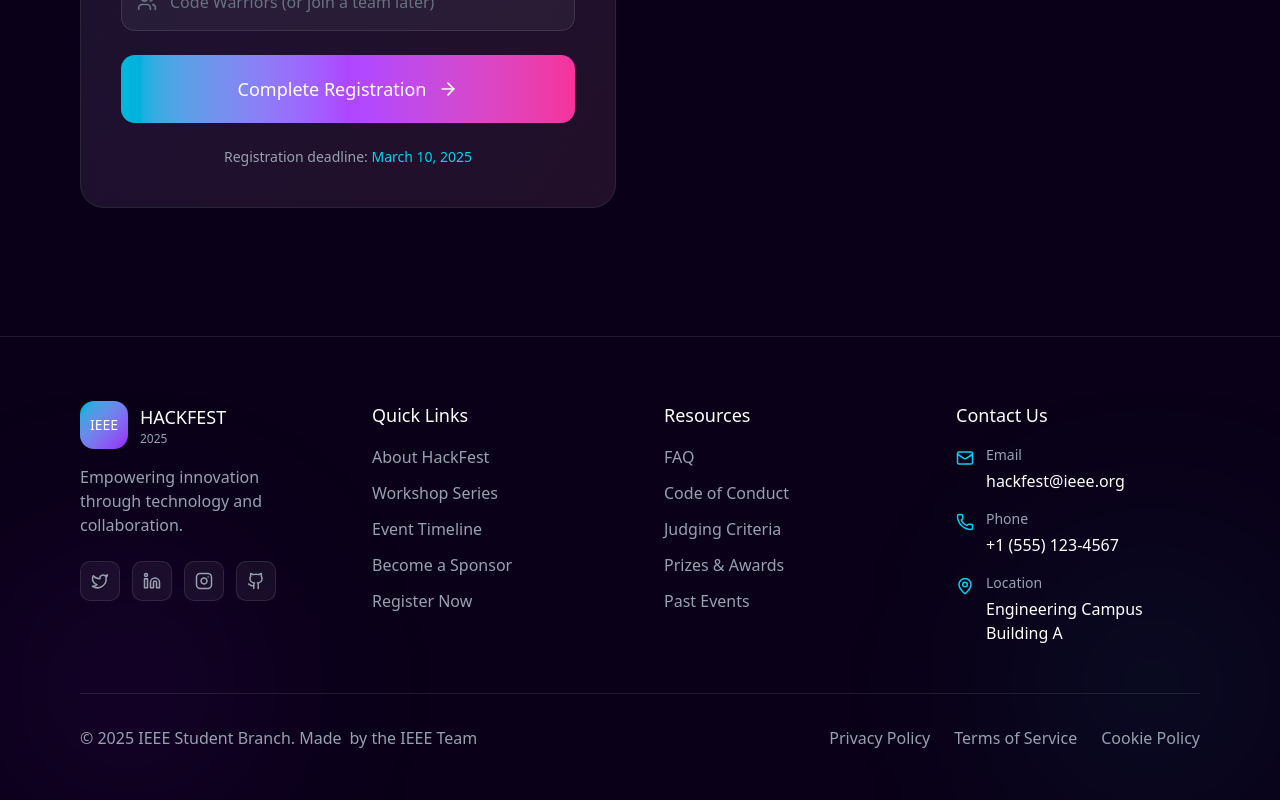
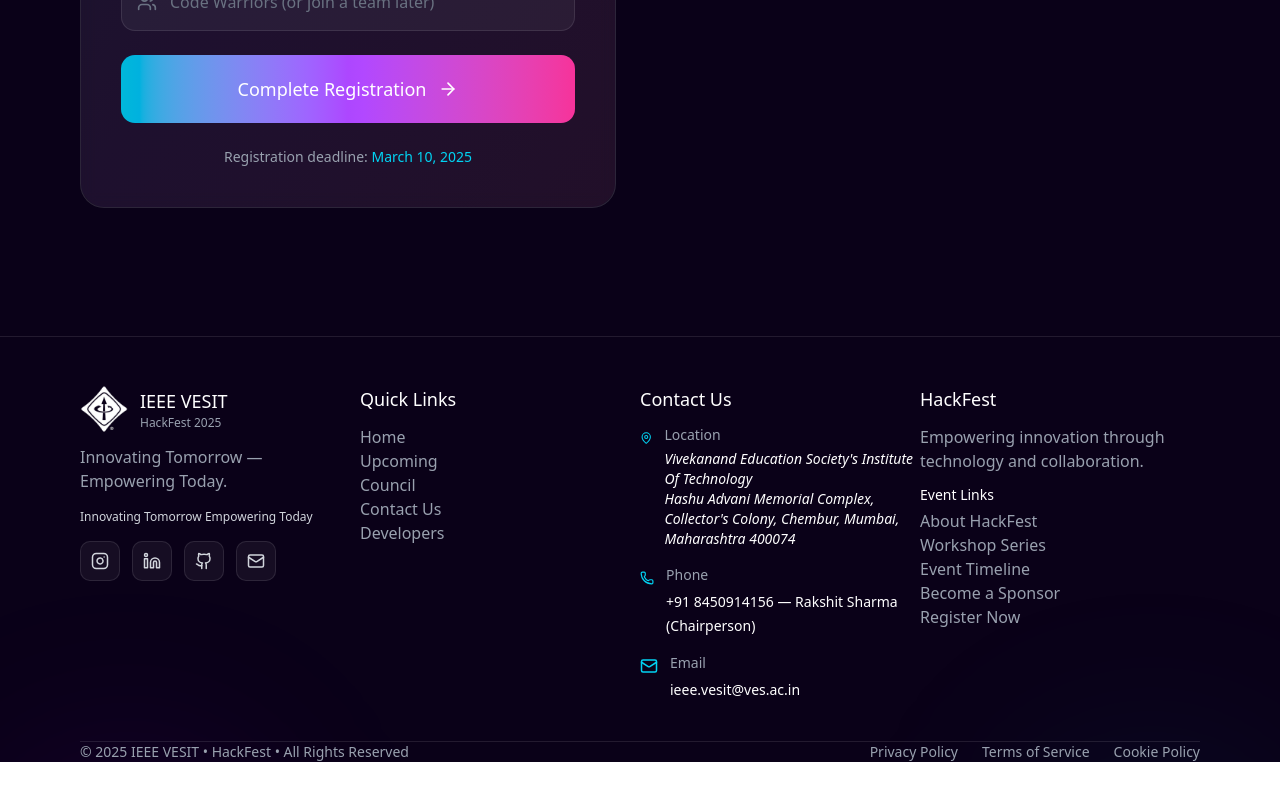
Before and after one commit to krishgit24/Hackathon_website, a React (Vite) app: page / in a window 1280 px wide. Shown: the part 9032-9832 px from the top of the page. After the commit the page ends 9794 px from the top, so only its background shows below. Built offline with nearby package versions, Linux system fonts and the light colour scheme.

Commit message:
changed footer

```diff
--- a/package.json
+++ b/package.json
@@ -41,6 +41,7 @@
     "react-dom": "^18.3.1",
     "react-hook-form": "^7.55.0",
     "react-resizable-panels": "^2.1.7",
+    "react-router-dom": "^7.9.6",
     "recharts": "^2.15.2",
     "sonner": "^2.0.3",
     "tailwind-merge": "^1.14.0",
--- a/src/App.tsx
+++ b/src/App.tsx
@@ -5,7 +5,7 @@
 import { Timeline } from './components/Timeline';
 import { Sponsors } from './components/Sponsors';
 import { Registration } from './components/Registration';
-import { Footer } from './components/Footer';
+import Footer  from './components/Footer';
 
 export default function App() {
   return (
--- a/src/components/Footer.tsx
+++ b/src/components/Footer.tsx
@@ -1,165 +1,140 @@
-import React from 'react';
-import { Mail, Phone, MapPin, Twitter, Linkedin, Instagram, Github, Heart } from 'lucide-react';
+// src/components/Footer.tsx
+import React from "react";
+import {
+  Mail,
+  Phone,
+  MapPin,
+  Linkedin,
+  Instagram,
+  Github,
+} from "lucide-react";
+import logo from "../Assets/logo.png"; // adjust path if needed
 
-export function Footer() {
+export default function Footer() {
   return (
-    <footer className="relative border-t border-white/10 py-16 px-8 lg:px-20">
+    <footer className="relative border-t border-white/10 py-12 px-6 lg:px-20 overflow-hidden ">
+      {/* background gradient */}
       <div className="absolute inset-0 bg-gradient-to-b from-transparent to-[#0a0118]" />
 
-      <div className="relative z-10 max-w-7xl mx-auto">
-        <div className="grid md:grid-cols-4 gap-12 mb-12">
-          {/* Brand */}
+      <div className="relative z-10 max-w-7xl mx-auto mt-12">
+        <div className="grid md:grid-cols-4 gap-10 mb-10 text-white">
+          {/* Logo + Tagline */}
           <div>
-            <div className="flex items-center space-x-3 mb-4">
-              <div className="w-12 h-12 bg-gradient-to-br from-cyan-500 to-purple-600 rounded-xl flex items-center justify-center">
-                <span className="text-white text-sm">IEEE</span>
-              </div>
+            <div className="flex items-center space-x-3 mb-3">
+              <img
+                src={logo}
+                alt="IEEE VESIT Logo"
+                className="w-12 h-12 object-contain rounded-md"
+                style={{ maxHeight: 48 }}
+              />
               <div>
-                <div className="text-white text-lg">HACKFEST</div>
-                <div className="text-gray-400 text-xs">2025</div>
+                <div className="text-white text-lg font-semibold">IEEE VESIT</div>
+                <div className="text-gray-400 text-xs">HackFest 2025</div>
               </div>
             </div>
-            <p className="text-gray-400 mb-6">
-              Empowering innovation through technology and collaboration.
-            </p>
-            <div className="flex space-x-3">
-              <a href="#" className="w-10 h-10 bg-white/5 border border-white/10 rounded-lg flex items-center justify-center hover:bg-white/10 hover:border-cyan-500/50 transition-all">
-                <Twitter className="text-gray-400 hover:text-cyan-400 transition-colors" size={18} />
+
+            <p className="text-gray-400 mb-4">Innovating Tomorrow — Empowering Today.</p>
+
+            <div className="flex items-center my-3">
+              <div className="border-t border-white/10 flex-grow mx-2" />
+              <p className="text-xs italic text-gray-300 text-center mb-4" >Innovating Tomorrow Empowering Today</p>
+              <div className="border-t border-white/10 flex-grow mx-2" />
+            </div>
+
+            <div className="flex space-x-3 mt-3">
+              <a href="https://www.instagram.com/ieee_vesit/?hl=en" target="_blank" rel="noreferrer" className="w-10 h-10 bg-white/5 border border-white/10 rounded-lg flex items-center justify-center">
+                <Instagram size={18} className="text-gray-300" />
               </a>
-              <a href="#" className="w-10 h-10 bg-white/5 border border-white/10 rounded-lg flex items-center justify-center hover:bg-white/10 hover:border-cyan-500/50 transition-all">
-                <Linkedin className="text-gray-400 hover:text-cyan-400 transition-colors" size={18} />
+              <a href="https://www.linkedin.com/company/ieeevesit/" target="_blank" rel="noreferrer" className="w-10 h-10 bg-white/5 border border-white/10 rounded-lg flex items-center justify-center">
+                <Linkedin size={18} className="text-gray-300" />
               </a>
-              <a href="#" className="w-10 h-10 bg-white/5 border border-white/10 rounded-lg flex items-center justify-center hover:bg-white/10 hover:border-cyan-500/50 transition-all">
-                <Instagram className="text-gray-400 hover:text-cyan-400 transition-colors" size={18} />
+              <a href="https://github.com/ieee-vesit" target="_blank" rel="noreferrer" className="w-10 h-10 bg-white/5 border border-white/10 rounded-lg flex items-center justify-center">
+                <Github size={18} className="text-gray-300" />
               </a>
-              <a href="#" className="w-10 h-10 bg-white/5 border border-white/10 rounded-lg flex items-center justify-center hover:bg-white/10 hover:border-cyan-500/50 transition-all">
-                <Github className="text-gray-400 hover:text-cyan-400 transition-colors" size={18} />
+              <a href="mailto:ieee.vesit@ves.ac.in" className="w-10 h-10 bg-white/5 border border-white/10 rounded-lg flex items-center justify-center">
+                <Mail size={18} className="text-gray-300" />
               </a>
             </div>
           </div>
 
           {/* Quick Links */}
           <div>
-            <h3 className="text-white text-lg mb-4">Quick Links</h3>
-            <ul className="space-y-3">
-              <li>
-                <a href="#about" className="text-gray-400 hover:text-cyan-400 transition-colors">
-                  About HackFest
-                </a>
-              </li>
-              <li>
-                <a href="#workshops" className="text-gray-400 hover:text-cyan-400 transition-colors">
-                  Workshop Series
-                </a>
-              </li>
-              <li>
-                <a href="#timeline" className="text-gray-400 hover:text-cyan-400 transition-colors">
-                  Event Timeline
-                </a>
-              </li>
-              <li>
-                <a href="#sponsors" className="text-gray-400 hover:text-cyan-400 transition-colors">
-                  Become a Sponsor
-                </a>
-              </li>
-              <li>
-                <a href="#register" className="text-gray-400 hover:text-cyan-400 transition-colors">
-                  Register Now
-                </a>
-              </li>
-            </ul>
-          </div>
-
-          {/* Resources */}
-          <div>
-            <h3 className="text-white text-lg mb-4">Resources</h3>
-            <ul className="space-y-3">
-              <li>
-                <a href="#" className="text-gray-400 hover:text-cyan-400 transition-colors">
-                  FAQ
-                </a>
-              </li>
-              <li>
-                <a href="#" className="text-gray-400 hover:text-cyan-400 transition-colors">
-                  Code of Conduct
-                </a>
-              </li>
-              <li>
-                <a href="#" className="text-gray-400 hover:text-cyan-400 transition-colors">
-                  Judging Criteria
-                </a>
-              </li>
-              <li>
-                <a href="#" className="text-gray-400 hover:text-cyan-400 transition-colors">
-                  Prizes & Awards
-                </a>
-              </li>
-              <li>
-                <a href="#" className="text-gray-400 hover:text-cyan-400 transition-colors">
-                  Past Events
-                </a>
-              </li>
+            <h3 className="text-white text-lg mb-3">Quick Links</h3>
+            <ul className="space-y-2 text-gray-400">
+              <li><a href="/" className="hover:text-cyan-400 transition-colors">Home</a></li>
+              <li><a href="/vesit_tank" className="hover:text-cyan-400 transition-colors">Upcoming</a></li>
+              <li><a href="/current_council" className="hover:text-cyan-400 transition-colors">Council</a></li>
+              <li><a href="/contact" className="hover:text-cyan-400 transition-colors">Contact Us</a></li>
+              <li><a href="/developers" className="hover:text-cyan-400 transition-colors">Developers</a></li>
             </ul>
           </div>
 
           {/* Contact */}
           <div>
-            <h3 className="text-white text-lg mb-4">Contact Us</h3>
-            <ul className="space-y-4">
+            <h3 className="text-white text-lg mb-3">Contact Us</h3>
+            <ul className="space-y-4 text-gray-300">
               <li className="flex items-start space-x-3">
-                <Mail className="text-cyan-400 flex-shrink-0 mt-1" size={18} />
+                <MapPin className="text-cyan-400 mt-1" size={18} />
+                <div>
+                  <div className="text-gray-400 text-sm mb-1">Location</div>
+                  <address className="not-italic text-white text-sm">
+                    Vivekanand Education Society's Institute Of Technology
+                    <br />
+                    Hashu Advani Memorial Complex,
+                    <br />
+                    Collector's Colony, Chembur, Mumbai, Maharashtra 400074
+                  </address>
+                </div>
+              </li>
+
+              <li className="flex items-start space-x-3">
+                <Phone className="text-cyan-400 mt-1" size={18} />
+                <div>
+                  <div className="text-gray-400 text-sm mb-1">Phone</div>
+                  <a href="tel:+919867615388" className="text-white hover:text-cyan-400 transition-colors text-sm">+91 8450914156 — Rakshit Sharma (Chairperson)</a>
+                </div>
+              </li>
+
+              <li className="flex items-start space-x-3">
+                <Mail className="text-cyan-400 mt-1" size={18} />
                 <div>
                   <div className="text-gray-400 text-sm mb-1">Email</div>
-                  <a href="mailto:hackfest@ieee.org" className="text-white hover:text-cyan-400 transition-colors">
-                    hackfest@ieee.org
-                  </a>
-                </div>
-              </li>
-              <li className="flex items-start space-x-3">
-                <Phone className="text-cyan-400 flex-shrink-0 mt-1" size={18} />
-                <div>
-                  <div className="text-gray-400 text-sm mb-1">Phone</div>
-                  <a href="tel:+15551234567" className="text-white hover:text-cyan-400 transition-colors">
-                    +1 (555) 123-4567
-                  </a>
-                </div>
-              </li>
-              <li className="flex items-start space-x-3">
-                <MapPin className="text-cyan-400 flex-shrink-0 mt-1" size={18} />
-                <div>
-                  <div className="text-gray-400 text-sm mb-1">Location</div>
-                  <span className="text-white">
-                    Engineering Campus<br />Building A
-                  </span>
+                  <a href="mailto:ieee.vesit@ves.ac.in" className="text-white hover:text-cyan-400 transition-colors text-sm">ieee.vesit@ves.ac.in</a>
                 </div>
               </li>
             </ul>
           </div>
+
+          {/* HackFest */}
+          <div>
+            <h3 className="text-white text-lg mb-3">HackFest</h3>
+            <p className="text-gray-400 mb-3">Empowering innovation through technology and collaboration.</p>
+            <h4 className="text-gray-200 text-sm mb-1">Event Links</h4>
+            <ul className="space-y-2 text-gray-400">
+              <li><a href="#about" className="hover:text-cyan-400 transition-colors">About HackFest</a></li>
+              <li><a href="#workshops" className="hover:text-cyan-400 transition-colors">Workshop Series</a></li>
+              <li><a href="#timeline" className="hover:text-cyan-400 transition-colors">Event Timeline</a></li>
+              <li><a href="#sponsors" className="hover:text-cyan-400 transition-colors">Become a Sponsor</a></li>
+              <li><a href="#register" className="hover:text-cyan-400 transition-colors">Register Now</a></li>
+            </ul>
+          </div>
         </div>
 
-        {/* Bottom Bar */}
-        <div className="pt-8 border-t border-white/10 flex flex-col md:flex-row justify-between items-center space-y-4 md:space-y-0">
-          <p className="text-gray-400 text-center md:text-left flex items-center space-x-2">
-            <span>© 2025 IEEE Student Branch. Made</span>
-            <span>by the IEEE Team</span>
-          </p>
-          <div className="flex flex-wrap justify-center gap-6">
-            <a href="#" className="text-gray-400 hover:text-cyan-400 transition-colors">
-              Privacy Policy
-            </a>
-            <a href="#" className="text-gray-400 hover:text-cyan-400 transition-colors">
-              Terms of Service
-            </a>
-            <a href="#" className="text-gray-400 hover:text-cyan-400 transition-colors">
-              Cookie Policy
-            </a>
+        {/* Bottom bar */}
+        <div className="pt-6 border-t border-white/10 flex flex-col md:flex-row justify-between items-center gap-4">
+          <p className="text-gray-400 text-sm">© 2025 IEEE VESIT • HackFest • All Rights Reserved</p>
+
+          <div className="flex flex-wrap justify-center gap-6 text-gray-400">
+            <a href="/privacy" className="hover:text-cyan-400 text-sm">Privacy Policy</a>
+            <a href="/terms" className="hover:text-cyan-400 text-sm">Terms of Service</a>
+            <a href="/cookie" className="hover:text-cyan-400 text-sm">Cookie Policy</a>
           </div>
         </div>
       </div>
 
-      {/* Decorative Elements */}
-      <div className="absolute bottom-0 left-0 w-64 h-64 bg-purple-600/10 rounded-full blur-[100px]" />
-      <div className="absolute bottom-0 right-0 w-64 h-64 bg-cyan-600/10 rounded-full blur-[100px]" />
+      {/* decorative glows */}
+      <div className="absolute bottom-[-20%] left-0 w-64 h-64 bg-purple-600/10 rounded-full blur-[100px]" />
+      <div className="absolute bottom-[-20%] right-0 w-64 h-64 bg-cyan-600/10 rounded-full blur-[100px]" />
     </footer>
   );
 }
```
Also changed, not shown: src/components/Sponsors.tsx (line endings or trailing spaces), 1 other file (tests, documents, lock files or other folders).
